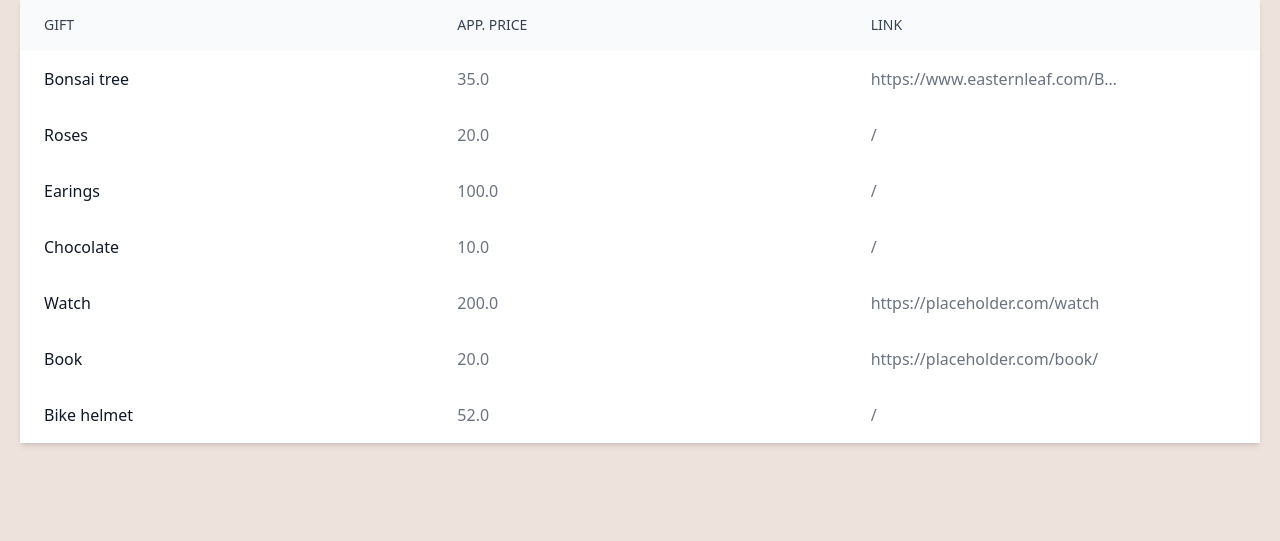
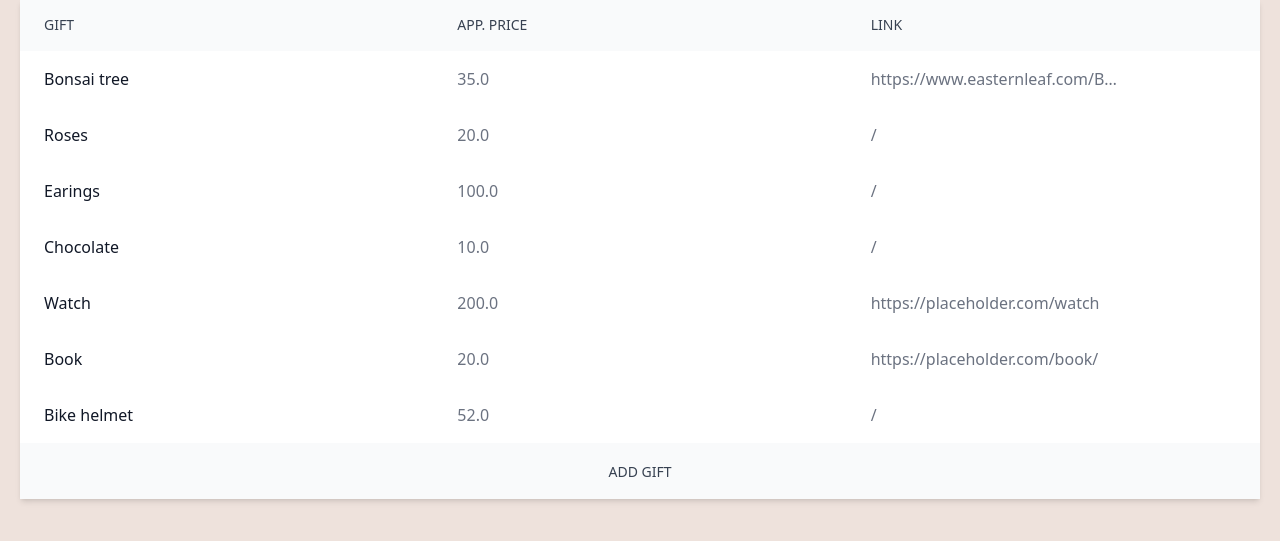
Before and after one commit to tomasrpita/django-party, a Django app: page /party/00bb45a4-3936-477b-8113-323c57f51f08/gifts/ in a window 1280 px wide. Shown: the part 197-738 px from the top of the page. Run offline with Django 5.2, Linux system fonts and the light colour scheme; data comes from the database, SQL or seed files in the repository; both versions use the stored data as it was after the commit; some libraries are stand-ins or nearby versions.

Commit message:
Add functionality to create new gifts in the gift registry with partial views and forms

```diff
--- a/party/templates/party/gift_registry/page_gift_registry.html
+++ b/party/templates/party/gift_registry/page_gift_registry.html
@@ -22,5 +22,15 @@
                 {% endfor %}
             </div>
         </div>
+        <div class="bg-gray-50 py-4 px-6 text-center">
+            <button type="button"
+                    class="uppercase text-sm text-gray-700"
+                    hx-target="#gift-registry .table-row-group"
+                    hx-swap="beforeend"
+                    hx-get="{% url 'partial_new_gift' party.uuid %}"
+            >
+                Add gift
+            </button>
+        </div>
     </div>
 {% endblock %}
--- a/party/urls.py
+++ b/party/urls.py
@@ -54,6 +54,11 @@ gift_registry_urlpatterns = [
         views.delete_gift_partial,
         name="partial_gift_delete",
     ),
+    path(
+        "gifts/<uuid:party_uuid>/new-gift/",
+        views.GiftCreateFormPartial.as_view(),
+        name="partial_new_gift",
+    ),
 ]
 
 
--- a/party/views/__init__.py
+++ b/party/views/__init__.py
@@ -3,6 +3,7 @@ from .gift_registry_views import (
     GiftUpdateFormPartial,
     GiftDetailPartial,
     delete_gift_partial,
+    GiftCreateFormPartial,
 )
 from .new_party_views import (
     page_new_party,
@@ -24,4 +25,5 @@ __all__ = [
     "GiftUpdateFormPartial",
     "GiftDetailPartial",
     "delete_gift_partial",
+    "GiftCreateFormPartial",
 ]
--- a/party/views/gift_registry_views.py
+++ b/party/views/gift_registry_views.py
@@ -73,3 +73,35 @@ def delete_gift_partial(request, gift_uuid):
     gift.delete()
 
     return render(request, "party/gift_registry/partial_gift_removed.html")
+
+
+class GiftCreateFormPartial(View):
+    def get(self, request, party_uuid, *args, **kwargs):
+        form = GiftForm()
+
+        return render(
+            request,
+            "party/gift_registry/partial_gift_new.html",
+            {"form": form, "party_id": party_uuid},
+        )
+
+    def post(self, request, party_uuid, *args, **kwargs):
+        party = get_object_or_404(Party, uuid=party_uuid)
+        form = GiftForm(request.POST)
+
+        if form.is_valid():
+            gift = form.save(commit=False)
+            gift.party = party
+            gift.save()
+
+            return render(
+                request,
+                "party/gift_registry/partial_gift_detail.html",
+                {"gift": gift, "party": party},
+            )
+
+        return render(
+            request,
+            "party/gift_registry/partial_gift_new.html",
+            {"form": form, "party_id": party_uuid},
+        )
```
Also changed, not shown: party/templates/party/gift_registry/partial_gift_new.html (added, +16 -0 lines), party/tests/test_gift_registry.py (+35 -0 lines), db.sqlite3.
